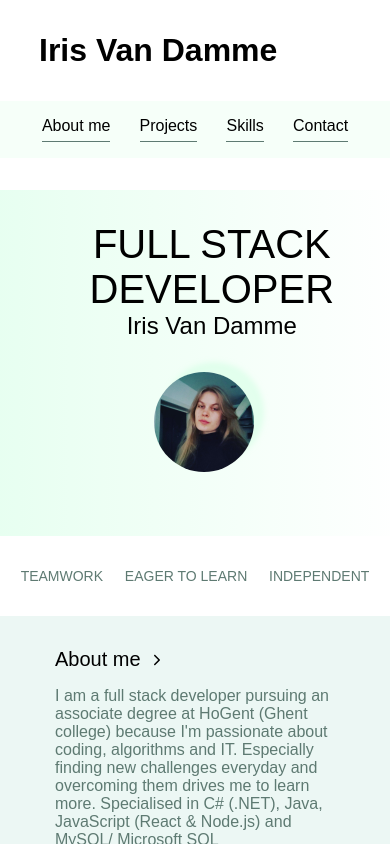
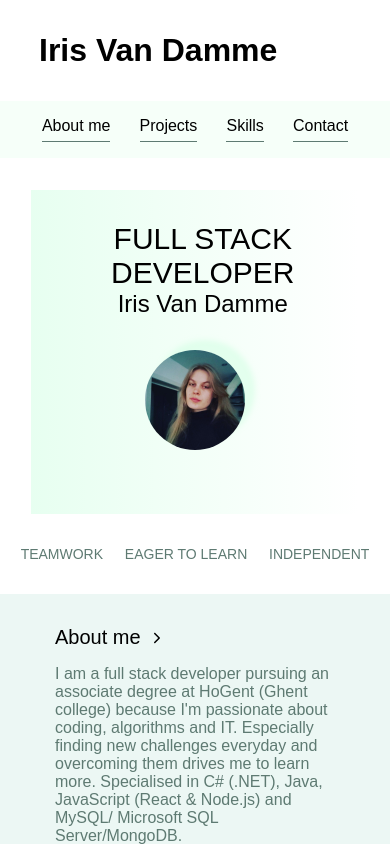
Before and after one commit to irisVD/Portfolio-Website, a React (Vite) app in the folder portfolio-app/: page / in a window 390 px wide. Shown: the top 844 px of the page. Built offline with nearby package versions, Linux system fonts and the light colour scheme.

Commit message:
Fixed whitespace on the right in the responsive design

```diff
--- a/portfolio-app/src/App.scss
+++ b/portfolio-app/src/App.scss
@@ -162,10 +162,16 @@ h3 {
     .skills {
         width: 80%;
     }
+    .project-list {
+        padding-left: 0;
+        padding-right: 0;
+    }
 }
 @media only screen and (max-width: 720px) {
     .me-card {
         display: block;
+        padding-left: 0.5em;
+        padding-right: 0.5em;
         div {
             display: block;
             margin-right: 0em;
@@ -176,6 +182,7 @@ h3 {
         }
         p {
             text-align: center;
+            font-size: 30px;
         }
         .iris-name {
             text-align: center;
--- a/portfolio-app/src/App.tsx
+++ b/portfolio-app/src/App.tsx
@@ -32,7 +32,7 @@ function App() {
       <Header />
       <div className='me-card'>
         <div>
-          <p style={{fontSize: "40px"}}>FULL STACK DEVELOPER</p>
+          <p>FULL STACK DEVELOPER</p>
           {!isMobile ? <p className='iris-name'>Iris Van Damme</p> : <></>}
         </div>
 
--- a/portfolio-app/src/index.css
+++ b/portfolio-app/src/index.css
@@ -2,4 +2,5 @@
   margin: 0;
   padding: 0;
   font-family: Arial;
+  x-overflow: invisible;
 }
```
